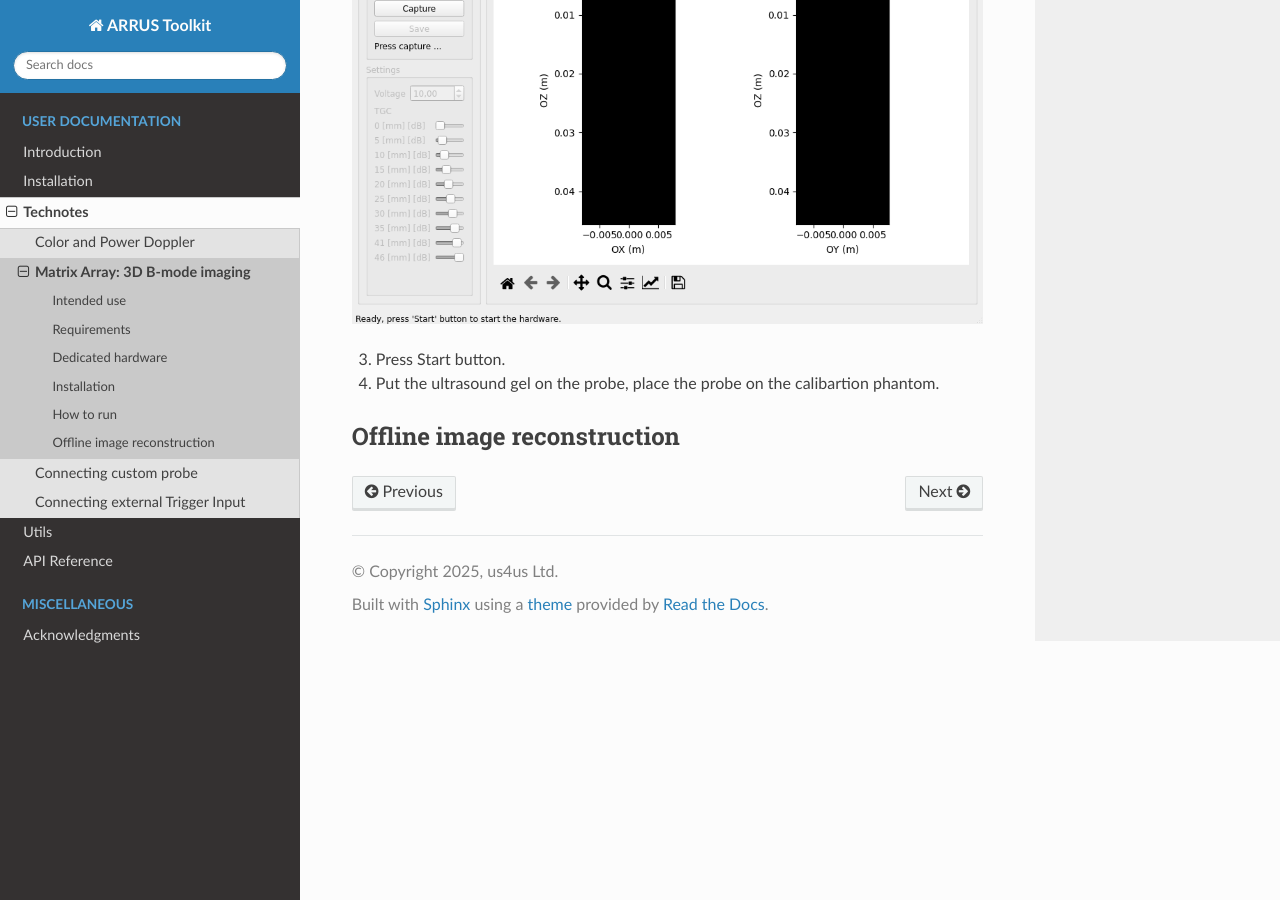
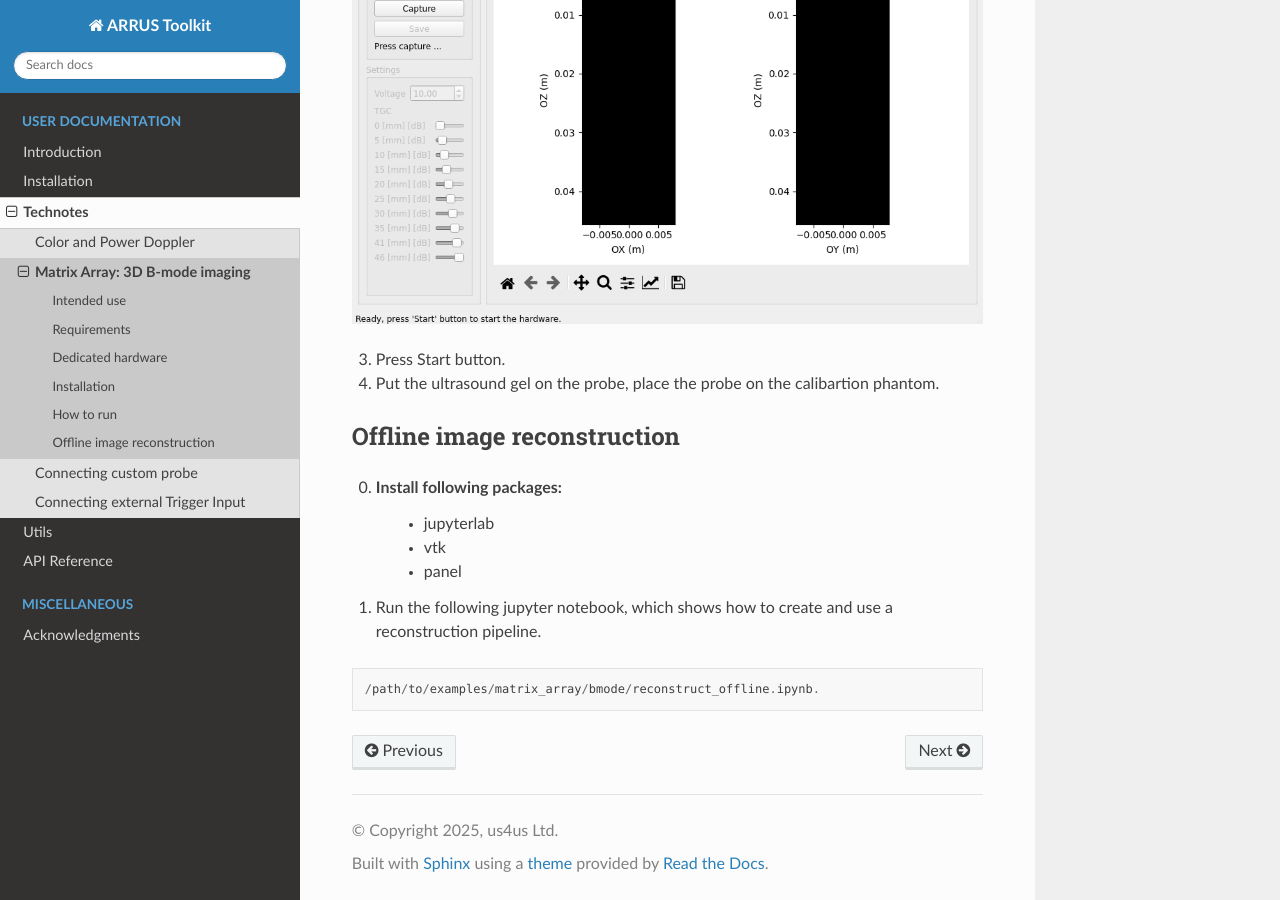
Before and after one commit to us4useu/arrus-toolkit, a Sphinx documentation site: the page built from docs/content/technotes/matrix_array/index.rst, in a window 1280 px wide and 900 px high, scrolled down 1472 px. Built offline with Sphinx 7.4.7 and the Read the Docs theme 3.1.0, drawn with Linux system fonts in a browser that asks for light colours.

Commit message:
technote updated

```diff
--- a/docs/content/technotes/matrix_array/index.rst
+++ b/docs/content/technotes/matrix_array/index.rst
@@ -65,5 +65,12 @@ After successfully launching the application, a window like the one below should
 
 Offline image reconstruction
 ----------------------------
+0. Install following packages:
+    - jupyterlab
+    - vtk
+    - panel
+1. Run the following jupyter notebook, which shows how to create and use a reconstruction pipeline.
 
-.. TODO(zklog)...
+::
+
+    /path/to/examples/matrix_array/bmode/reconstruct_offline.ipynb.
```
